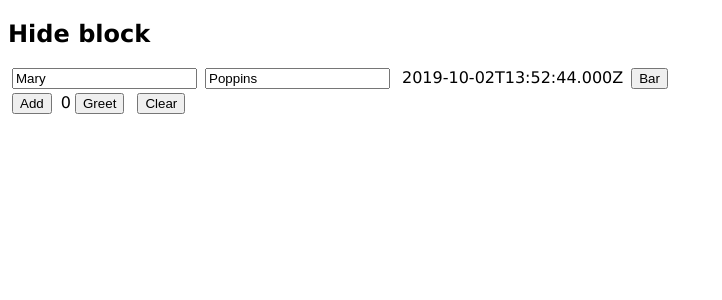
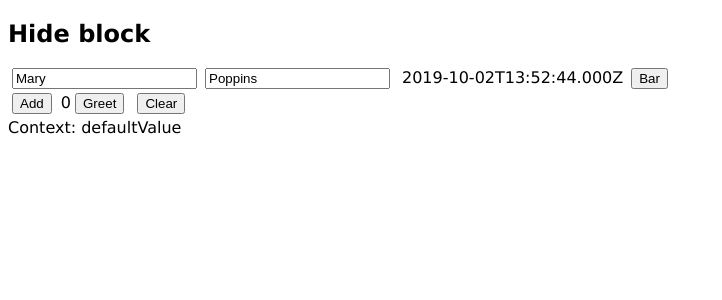
Before and after one commit to jambit/modern-react, a React (Vite) app: page / in a window 1280 px wide. Shown: the top 300 px of the page, without its empty margins (0-722 px from the left). Built offline with nearby package versions, Linux system fonts and the light colour scheme.

Commit message:
createContext & useContext default value

```diff
--- a/src/components/App/index.tsx
+++ b/src/components/App/index.tsx
@@ -1,10 +1,12 @@
 import React from 'react';
 import Stateful from '../Stateful';
 import NotRedux from '../NotRedux';
+import Contextual from '../Contextual';
 
 export default () => (
     <div>
         <Stateful />
         <NotRedux />
+        <Contextual />
     </div>
 );
--- /dev/null
+++ b/src/components/Contextual/index.tsx
@@ -0,0 +1,8 @@
+import React, { createContext, useContext } from 'react';
+
+export const MyContext = createContext('defaultValue');
+
+export default () => {
+    const context = useContext(MyContext);
+    return <div>Context: {context}</div>;
+}
```
